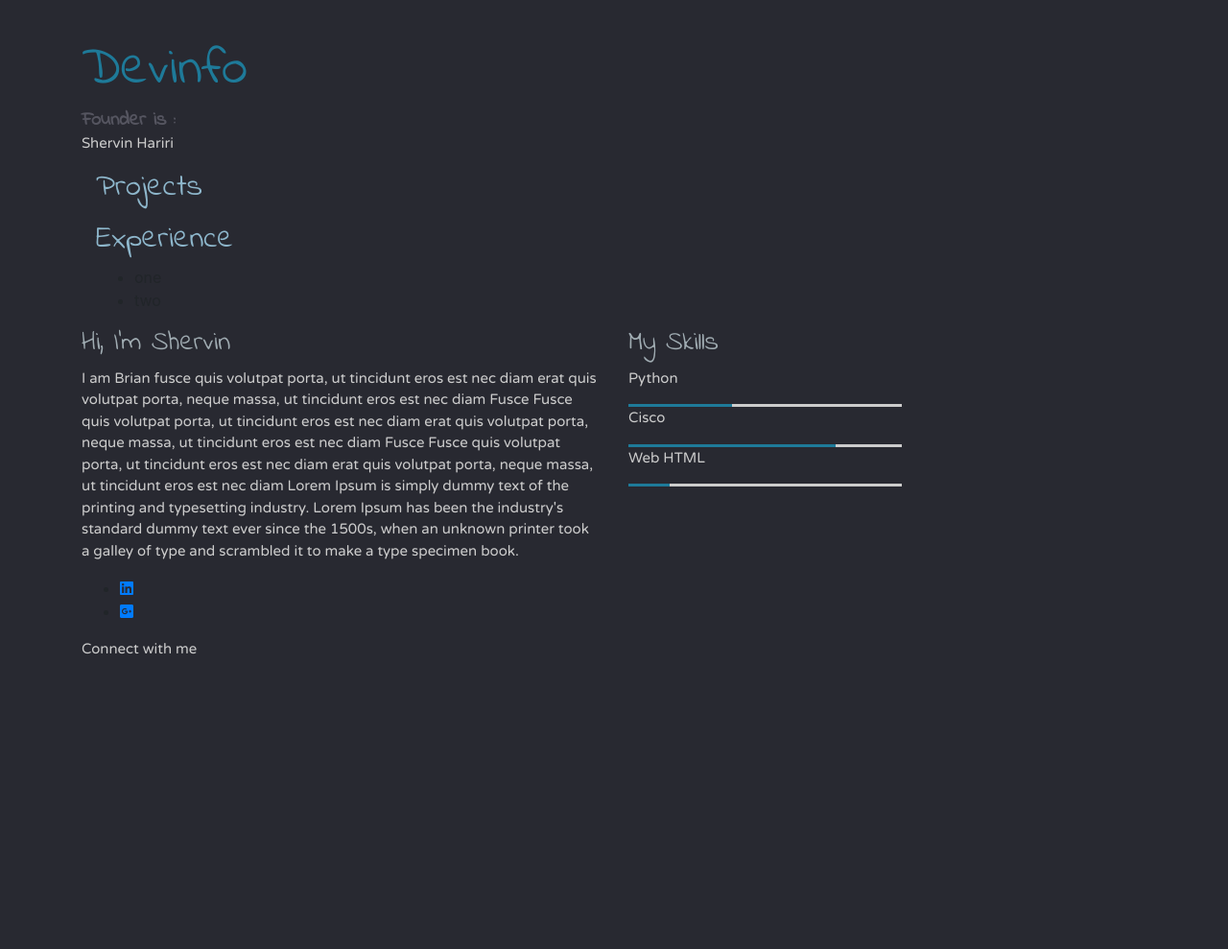
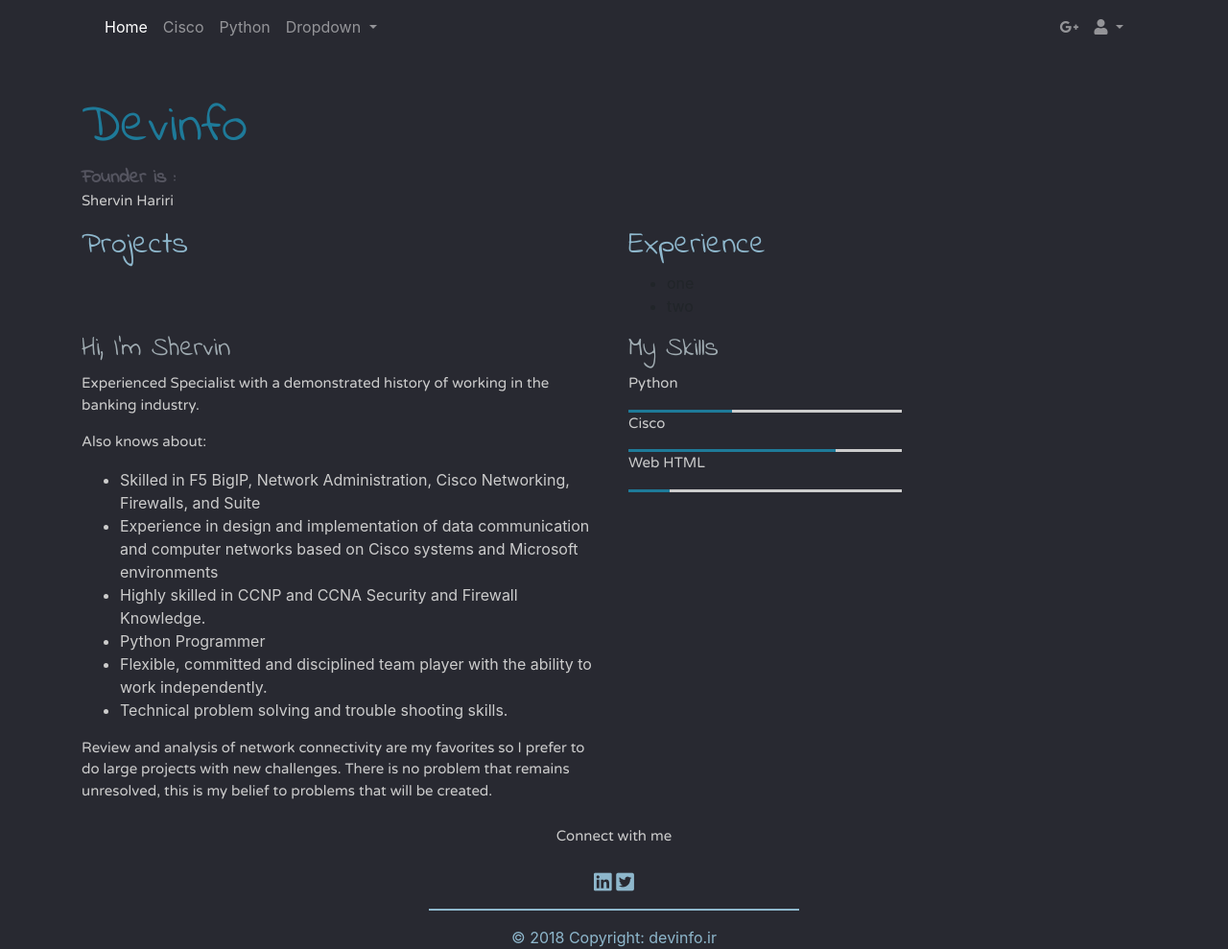
Before and after one commit to shervinhariri/devinfoir, a Django app: page / in a window 1280 px wide. Shown: the whole page at 96% size. Before the commit the page ends 682 px from the top, so only its background shows below. Run offline with Django 3.2, Linux system fonts and the light colour scheme; some libraries are stand-ins or nearby versions.

Commit message:
Update home.html

```diff
--- a/home/templates/home/home.html
+++ b/home/templates/home/home.html
@@ -17,23 +17,81 @@
 </head>
 <body>
 <!--------------------------------------navbar SECTION-------------------------------------->
-
+	<section id="navbar-section">
+		<div class="container">
+		<nav class="mb-1 navbar navbar-expand-lg navbar-dark default-color">
+				<button class="navbar-toggler" type="button" data-toggle="collapse" data-target="#navbarSupportedContent-333"
+				aria-controls="navbarSupportedContent-333" aria-expanded="false" aria-label="Toggle navigation">
+				<span class="navbar-toggler-icon"></span>
+				</button>
+			<div class="collapse navbar-collapse" id="navbarSupportedContent-333">
+				<ul class="navbar-nav mr-auto">
+					<li class="nav-item active">
+					<a class="nav-link" href="#">Home
+					<span class="sr-only">(current)</span>
+					</a>
+					</li>
+					<li class="nav-item">
+					<a class="nav-link" href="#">Cisco</a>
+					</li>
+					<li class="nav-item">
+					<a class="nav-link" href="#">Python</a>
+					</li>
+					<li class="nav-item dropdown">
+					<a class="nav-link dropdown-toggle" id="navbarDropdownMenuLink-333" data-toggle="dropdown" aria-haspopup="true"
+					aria-expanded="false">Dropdown
+					</a>
+					<div class="dropdown-menu dropdown-default" aria-labelledby="navbarDropdownMenuLink-333">
+					<a class="dropdown-item" href="#">Action</a>
+					<a class="dropdown-item" href="#">Another action</a>
+					<a class="dropdown-item" href="#">Something else here</a>
+					</div>
+					</li>
+				</ul>
+			<ul class="navbar-nav ml-auto nav-flex-icons">
+				<li class="nav-item">
+				<a class="nav-link waves-effect waves-light">
+				<i class="fab fa-google-plus-g"></i>
+				</a>
+				</li>
+				<li class="nav-item dropdown">
+				<a class="nav-link dropdown-toggle" id="navbarDropdownMenuLink-333" data-toggle="dropdown" aria-haspopup="true"
+				aria-expanded="false">
+				<i class="fas fa-user"></i>
+				</a>
+				<div class="dropdown-menu dropdown-menu-right dropdown-default" aria-labelledby="navbarDropdownMenuLink-333">
+				<a class="dropdown-item" href="#">Action</a>
+				<a class="dropdown-item" href="#">Another action</a>
+				<a class="dropdown-item" href="#">Something else here</a>
+				</div>
+				</li>
+			</ul>
+			</div>
+		</nav>
+		</div>
+	</section>
 <!--------------------------------------first SECTION-------------------------------------->
-	<section id="home">
+	<section id="home-title">
 		<div class="container">
-			<div class="row left-xs left-sm left-md left-lg">
-				<div class="col-xs-12 col-sm-12 col-md-6 col-lg-6">
+			<div class="row align-items-start">
+				<div class="col-sm">
 					<h1>Devinfo</h1>
 					<h4>Founder is :</h4>
 					<p id="about-me">Shervin Hariri</p>
 				</div>
 			</div>
+		</div>
+	</section>
 
-			<div class="col-xs-12 col-sm-12 col-md-6 col-lg-6">
+<!--------------------------------------first SECTION-------------------------------------->
+	<section id="home-title">
+		<div class="container">
+		<div class="row align-items-start">
+			<div class="col">
 			<h2>Projects</h2>
 			<ul></ul>
 			</div>
-			<div class="col-xs-12 col-sm-12 col-md-6 col-lg-6">
+			<div class="col">
 			<h2>Experience</h2>
 				<ul>
 				<li>one</li>
@@ -41,50 +99,59 @@
 				</ul>
 			</div>
 			</div>
+		</div>
 	</section>
 <!--------------------------------------Second SECTION-------------------------------------->
-	<section>
+	<section id="home-title">
 		<div class="container">
-			<div class="row left-xs left-sm left-md left-lg">
-				<div class="col-xs-12 col-sm-12 col-md-6 col-lg-6">
+			<div class="row align-items-start">
+				<div class="col">
 				<div>
 				<h3>Hi, I'm Shervin</h3>
-						<p>I am Brian fusce quis volutpat porta, ut tincidunt eros est nec diam erat quis volutpat porta, neque massa, ut tincidunt eros est nec diam Fusce Fusce quis volutpat porta, ut tincidunt eros est nec diam erat quis volutpat porta, neque massa, ut tincidunt eros est nec diam Fusce Fusce quis volutpat porta, ut tincidunt eros est nec diam erat quis volutpat porta, neque massa, ut tincidunt eros est nec diam Lorem Ipsum is simply dummy text of the printing and typesetting industry. Lorem Ipsum has been the industry's standard dummy text ever since the 1500s, when an unknown printer took a galley of type and scrambled it to make a type specimen book.
+				<p>Experienced Specialist with a demonstrated history of working in the banking industry.</p>
+				<p>Also knows about:</p>
+				<ul style="color: #CCCCCC;">
+				<li>Skilled in F5 BigIP, Network Administration, Cisco Networking, Firewalls, and Suite</li>
+					<li>Experience in design and implementation of data communication and computer networks based on Cisco systems and Microsoft environments</li>
+					<li>Highly skilled in CCNP and CCNA Security and Firewall Knowledge.</li>
+					<li>Python Programmer</li>
+					<li>Flexible, committed and disciplined team player with the ability to work independently.</li>
+					<li>Technical problem solving and trouble shooting skills.</li>
+				</ul>
+				<p>Review and analysis of network connectivity are my favorites so I prefer to do large projects with new challenges. There is no problem that remains unresolved, this is my belief to problems that will be created.
 				</p>
-						<ul class="about-social">
-							<li><a href="https://www.linkedin.com/in/shervinhariri/"><i class="fab fa-linkedin"></i></a></li>
-							<li><a href="https://www.linkedin.com/in/shervinhariri/"><i class="fab fa-google-plus-square"></i></a></li>
-						</ul>
 				</div>
 				</div>
-				<div class="col-xs-12 col-sm-12 col-md-6 col-lg-6">
+				<div class="col">
 				<h3>My Skills</h3>
 				<p>Python</p>
 				<div class="skillbar">
 					<div class="skillbar-bar" style="width: 20%;"></div>
 				</div>
-
 				<p>Cisco</p>
 				<div class="skillbar">
 					<div class="skillbar-bar" style="width: 40%;"></div>
 				</div>
-
 				<p>Web HTML</p>
 					<div class="skillbar">
 					<div class="skillbar-bar" style="width: 8%;"></div>
 				</div>
-
 				</div>
 			</div>
 		</div>
 		</div>
 	</section>
 <!--------------------------------------End SECTION-------------------------------------->
-	<div class="container ">
-		<div class="footer">
-			<p>Connect with me</a></p>
-		</div>
-	</div>
-
+	<section id="footer-end">
+	<footer class="page-footer text-center">
+		<p style="line-height: 2.5rem">Connect with me
+		</p>
+	<a class="linkedin" href="https://www.linkedin.com/in/shervinhariri/"><i class="fab fa-linkedin fa-lg white-text fa-1.6x" style="color: #8EB7CC;"></i></a>
+	<a class="linkedin" href="https://www.linkedin.com/in/shervinhariri/"><i class="fab fa-twitter-square fa-lg white-text fa-1.6x" style="color: #8EB7CC;"></i></a>
+	<hr class="homeline"></hr>
+			<a style="color: #8EB7CC">© 2018 Copyright: devinfo.ir</a>
+	</footer>
+	</section>
+<!--------------------------------------End SECTION-------------------------------------->
 </body>
 </html>
```
Lines whose indentation alone changed are shown as unchanged.
